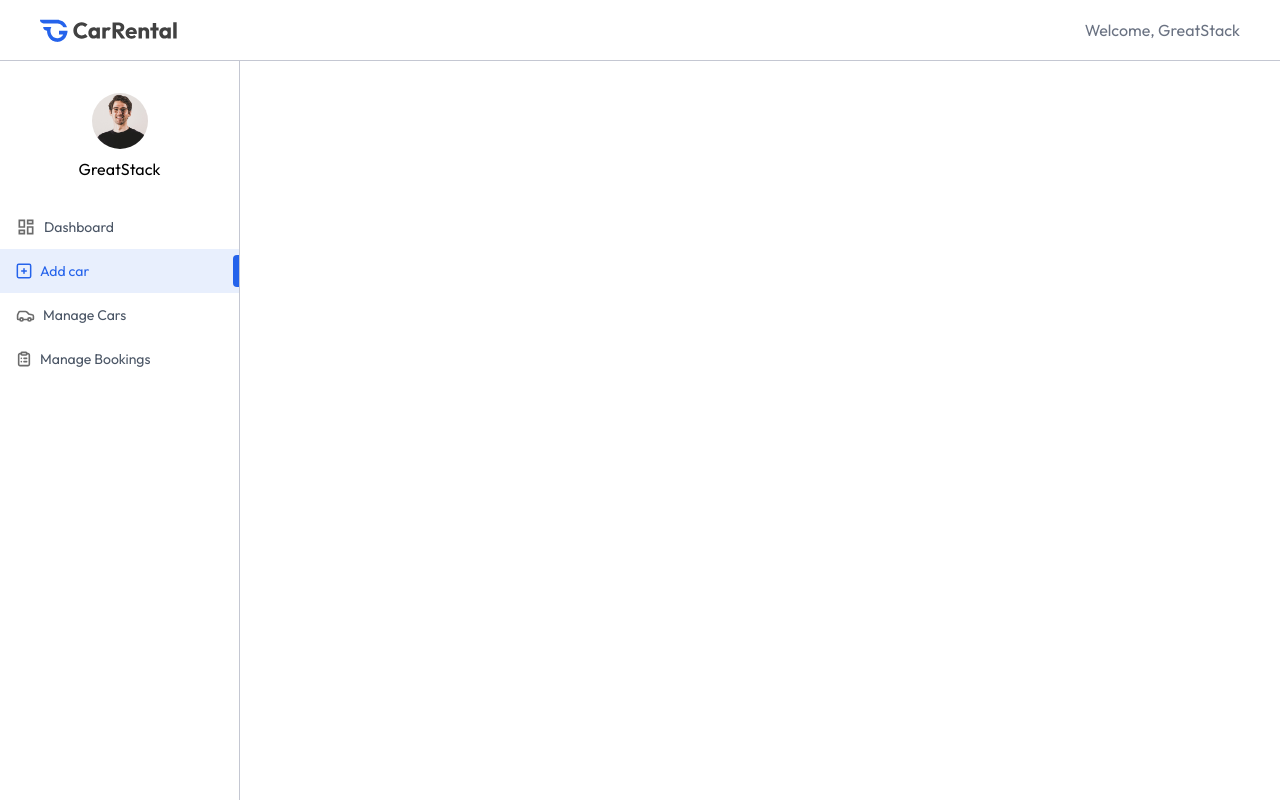
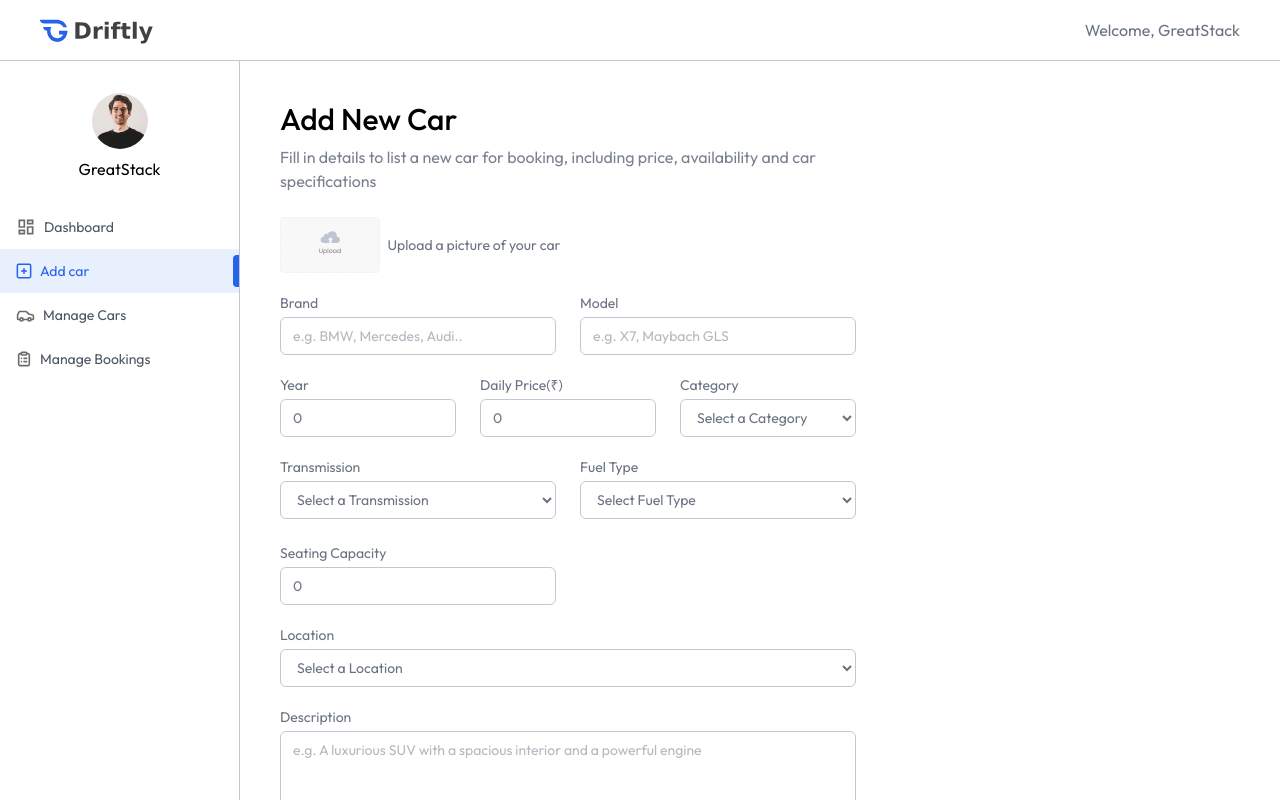
Before and after one commit to iamarijit05/Driftly, a React (Vite) app in the folder client/: page /owner/add-car in a window 1280 px wide. Shown: the top 800 px of the page. Built offline with nearby package versions, Linux system fonts and the light colour scheme.

Commit message:
feat: implement AddCar component with form for car details submission

```diff
--- a/client/src/pages/owner/AddCar.jsx
+++ b/client/src/pages/owner/AddCar.jsx
@@ -1,9 +1,138 @@
-import React from 'react'
+import React, { useState } from 'react'
+import { assets } from '../../assets/assets'
+import Title from '../../components/owner/Title'
 
 const AddCar = () => {
+
+  const currency = import.meta.env.VITE_CURRENCY
+  const [image, setImage] = useState(null)
+  const [car, setCar] = useState({
+    brand: '',
+    model: '',
+    year: 0,
+    pricePerDay: 0,
+    category: '',
+    transmission: '',
+    fuel_type: '',
+    seating_capacity: 0,
+    location: '',
+    description: '',
+  })
+
+  const onSubmitHandler = async (e) => {
+    e.preventDefault()
+  }
+
   return (
-    <div>
+    <div className='px-4 py-10 md:px-10 flex-1'>
+      <Title title='Add New Car' subTitle='Fill in details to list a new car for booking, including price, availability and car specifications'/>
 
+      <form onSubmit={onSubmitHandler} className='flex flex-col gap-5 text-gray-500 text-sm mt-6 max-w-xl'>
+
+        {/*Car iamge */}
+        <div className='flex items-center gap-2 w-full'>
+          <label htmlFor="car-image">
+            <img src={image ? URL.createObjectURL(image) : assets.upload_icon} alt="" className='h-14 rounded cursor-pointer'/>
+            <input type="file" id="car-image" accept="image/*" hidden onChange={e => setImage(e.target.files[0])}/>
+          </label>
+          <p className='text-sm text-gray-500'>Upload a picture of your car</p>
+        </div>
+
+        {/*Car brand and model  */}
+        <div className='grid grid-cols-1 md: grid-cols-2 gap-6'>
+          <div className='flex flex-col w-full'>
+            <label>Brand</label>
+            <input type='text' placeholder='e.g. BMW, Mercedes, Audi..' required className='px-3 py-2 mt-1 border border-borderColor rounded-md outline-none' value={car.brand} onChange={e => setCar({
+              ...car, brand: e.target.value
+            })}/>
+          </div>
+
+          <div className='flex flex-col w-full'>
+            <label>Model</label>
+            <input type='text' placeholder='e.g. X7, Maybach GLS' required className='px-3 py-2 mt-1 border border-borderColor rounded-md outline-none' value={car.model} onChange={e => setCar({
+              ...car, model: e.target.value
+            })}/>
+          </div>
+        </div>
+
+        {/* Car Year, Price, Category */}
+        <div className='grid grid-cols-1 sm: grid-cols-2 md: grid-cols-3 gap-6'>
+            <div className='flex flex-col w-full'>
+              <label>Year</label>
+              <input type='number' placeholder='2025' required className='px-3 py-2 mt-1 border border-borderColor rounded-md outline-none' value={car.year} onChange={e => setCar({...car, year: e.target.value})}/>
+            </div>
+
+            <div className='flex flex-col w-full'>
+              <label>Daily Price({currency})</label>
+              <input type='number' placeholder='5000' required className='px-3 py-2 mt-1 border border-borderColor rounded-md outline-none' value={car.pricePerDay} onChange={e => setCar({...car, pricePerDay: e.target.value})}/>
+            </div>
+
+            <div className='flex flex-col w-full'>
+              <label>Category</label>
+              <select onChange={e => setCar({...car, category: e.target.value})} value={car.category} className='px-3 py-2 mt-1 border border-borderColor rounded-md outline-none'>
+                <option value="">Select a Category</option>
+                <option value="Sedan">Sedan</option>
+                <option value="SUV">SUV</option>
+                <option value="Van">Van</option>
+              </select>
+            </div>
+        </div>
+
+        {/* Car Transmission, Fuel Type, Seating Capacity */}
+        <div className='grid grid-cols-1 sm:grid-cols-2 md: grid-cols-3 gap-6'>
+            <div className='flex flex-col w-full'>
+              <label>Transmission</label>
+              <select onChange={e => setCar({...car, transmission: e.target.value})} value={car.transmission} className='px-3 py-2 mt-1 border border-borderColor rounded-md outline-none'>
+                <option value="">Select a Transmission</option>
+                <option value="Sedan">Autoamtic</option>
+                <option value="SUV">Manual</option>
+                <option value="Van">Semi-Automatic</option>
+              </select>
+            </div>
+
+            <div className='flex flex-col w-full'>
+              <label>Fuel Type</label>
+              <select onChange={e => setCar({...car, fuel_type: e.target.value})} value={car.fuel_type} className='px-3 py-2 mt-1 border border-borderColor rounded-md outline-none'>
+                <option value="">Select Fuel Type</option>
+                <option value="Gas">Gas</option>
+                <option value="Diesel">Diesel</option>
+                <option value="Electric">Electric</option>
+                <option value="Hybrid">Hybrid</option>
+
+              </select>
+            </div>
+
+            <div className='flex flex-col w-full'>
+              <label>Seating Capacity</label>
+              <input type='number'  required className='px-3 py-2 mt-1 border border-borderColor rounded-md outline-none' value={car.seating_capacity} onChange={e => setCar({
+              ...car, seating_capacity: e.target.value
+            })}/>
+            </div>
+        </div>
+
+        {/* Car Location */}
+        <div className='flex flex-col w-full'>
+              <label>Location</label>
+              <select onChange={e => setCar({...car, location: e.target.value})} value={car.location} className='px-3 py-2 mt-1 border border-borderColor rounded-md outline-none'>
+                <option value="">Select a Location</option>
+                <option value="New Delhi">New Delhi</option>
+                <option value="Mumbai">Mumbai</option>
+                <option value="Kolkata">Kolkata</option>
+                <option value="Bengaluru">Bengaluru</option>
+              </select>
+        </div>
+
+        {/* Car Description */}
+        <div className='flex flex-col w-full'>
+          <label>Description</label>
+          <textarea rows={5} placeholder='e.g. A luxurious SUV with a spacious interior and a powerful engine' required className='px-3 py-2 mt-1 border border-borderColor rounded-md outline-none' value={car.description} onChange={e => setCar({...car, description: e.target.value})}></textarea>
+        </div>
+
+        <button className='flex items-center gap-2 px-4 py-2.5 mt-4 bg-primary text-white rounded-md font-medium w-max cursor-pointer'>
+          <img src={assets.tick_icon} alt=""/>
+          List Your Car
+        </button>
+      </form>
     </div>
   )
 }
```
Also changed, not shown: client/src/assets/logo.svg.
